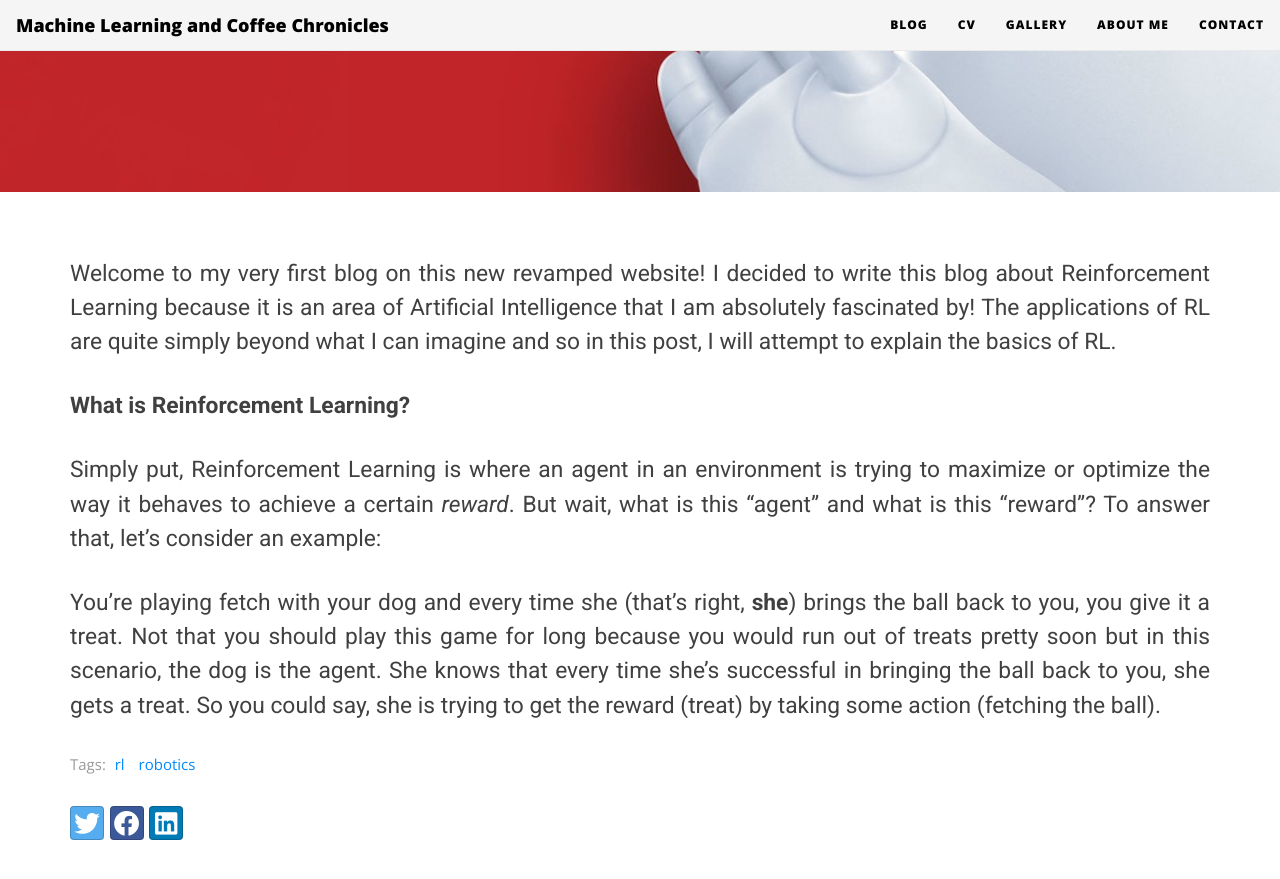
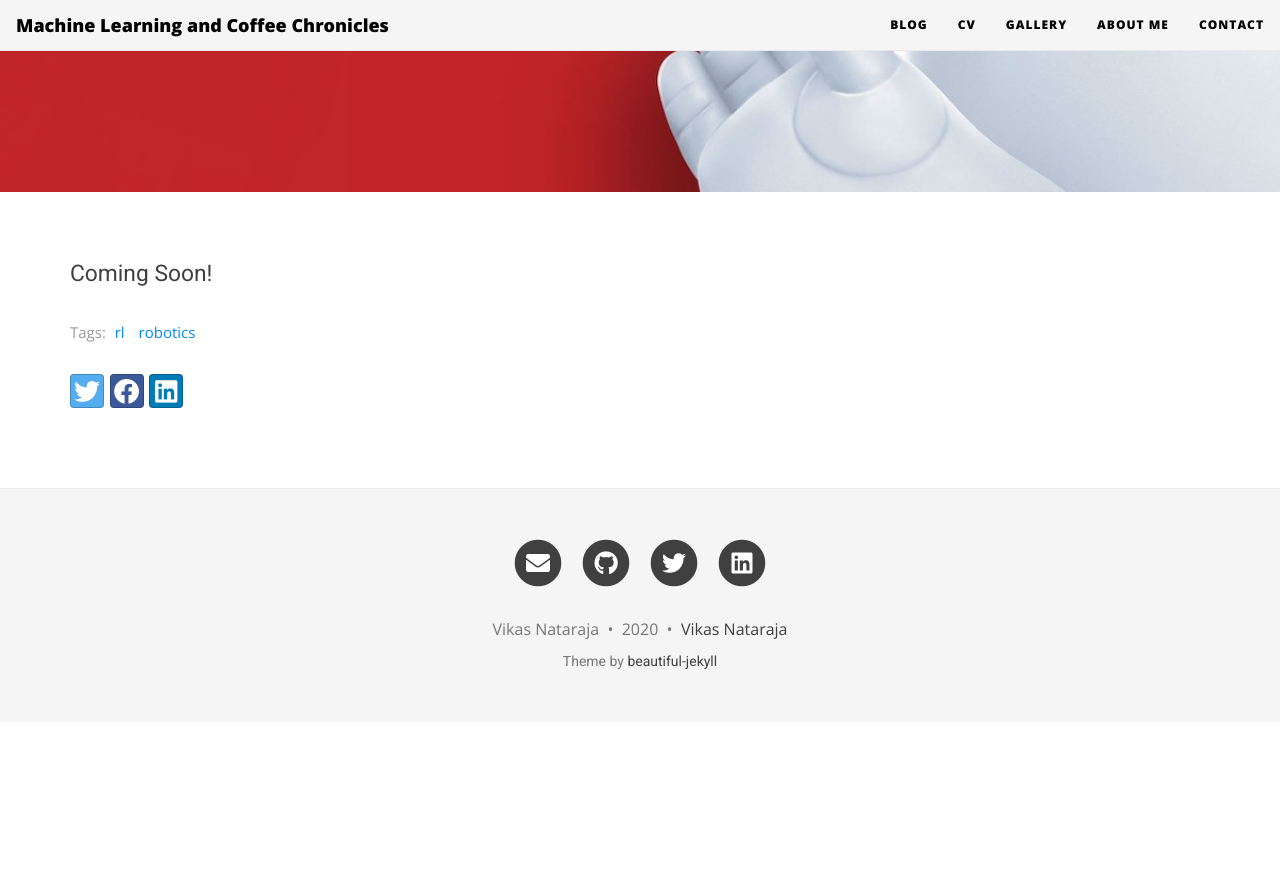
Before and after one commit to vikasnataraja/vikasnataraja.github.io, a Jekyll site: the page built from _posts/2020-05-06-Basics-of-RL.md, in a window 1280 px wide and 900 px high, scrolled down 410 px. Shown: the top 879 px of the window. Built offline with Jekyll 4.4.1, drawn with Linux system fonts in a browser that asks for light colours; nearby versions of some CDN libraries; after the commit the page ends 1132 px from its top, so only the background shows below that.

Commit message:
Update 2020-05-06-Basics-of-RL.md

```diff
--- a/_posts/2020-05-06-Basics-of-RL.md
+++ b/_posts/2020-05-06-Basics-of-RL.md
@@ -6,11 +6,4 @@ cover-img: /assets/img/basics_rl/rl_cover.jpeg
 tags: [rl, robotics]
 ---
 
-Welcome to my very first blog on this new revamped website! I decided to write this blog about Reinforcement Learning because it is an area of Artificial Intelligence that I am absolutely fascinated by! The applications of RL are quite simply beyond what I can imagine and so in this post, I will attempt to explain the basics of RL.
-
-<p><strong> What is Reinforcement Learning?</strong></p>
-<!-- ### What is Reinforcement Learning? -->
-
-Simply put, Reinforcement Learning is where an agent in an environment is trying to maximize or optimize the way it behaves to achieve a certain *reward*. But wait, what is this "agent" and what is this "reward"? To answer that, let's consider an example:
-
-You're playing fetch with your dog and every time she (that's right, **she**) brings the ball back to you, you give it a treat. Not that you should play this game for long because you would run out of treats pretty soon but in this scenario, the dog is the agent. She knows that every time she's successful in bringing the ball back to you, she gets a treat. So you could say, she is trying to get the reward (treat) by taking some action (fetching the ball).
+Coming Soon!
```
